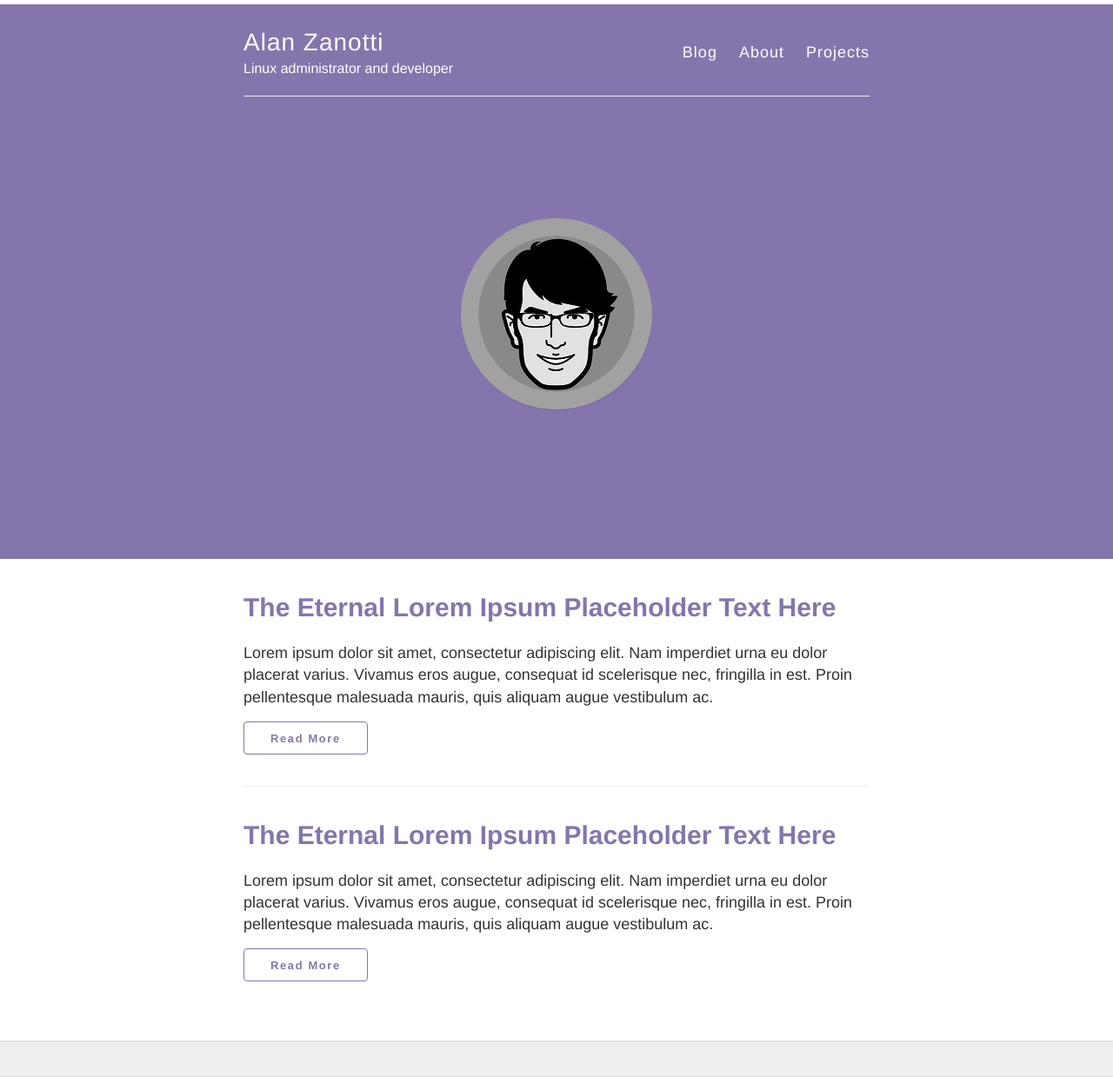
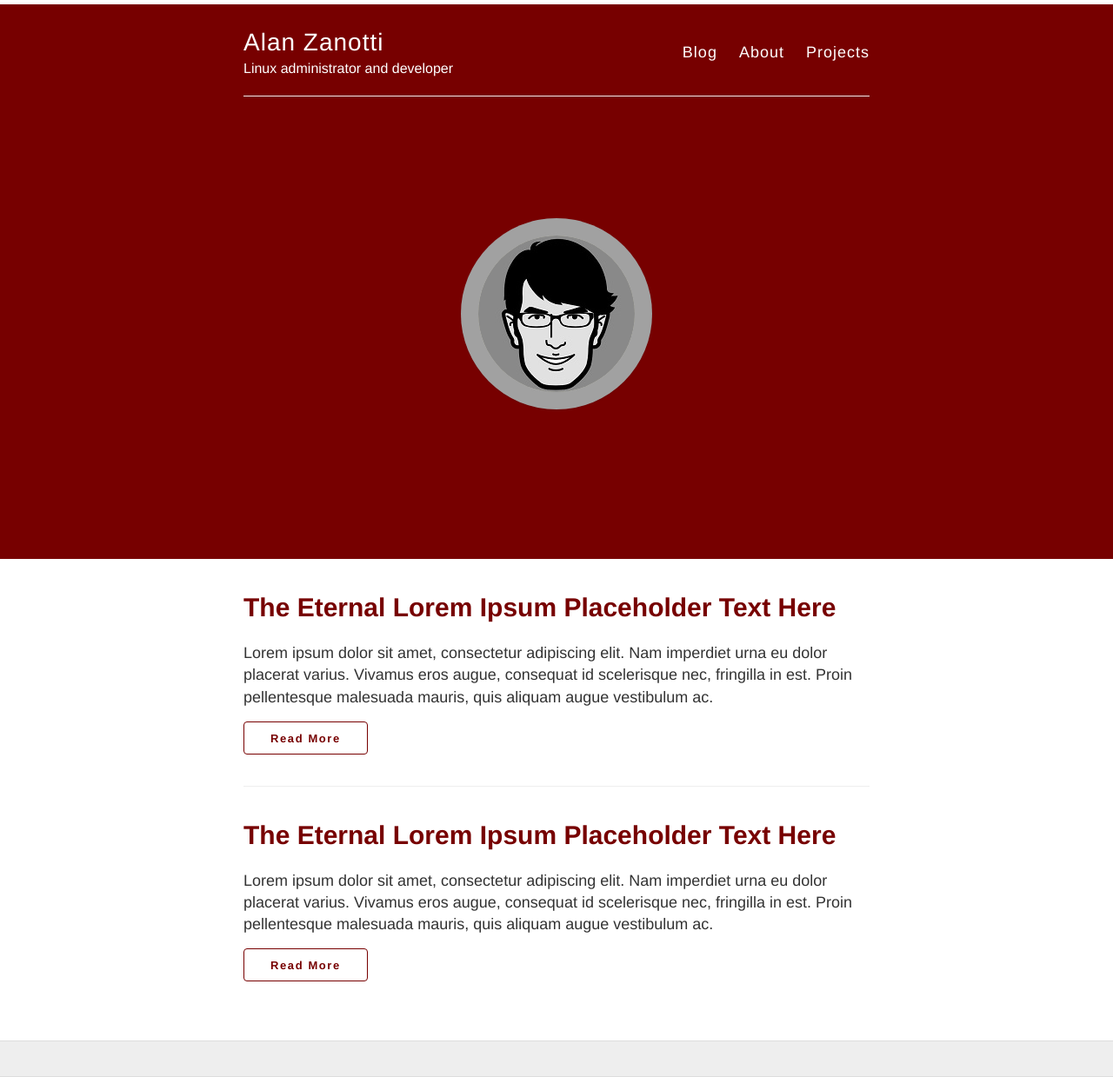
Before and after one commit to ajzanotti/alanzanotti.com, a Jekyll site: the page built from index.html, in a window 1280 px wide. Shown: the whole page at 87% size. Built offline with Jekyll 4.4.1, drawn with Linux system fonts in a browser that asks for light colours; nearby versions of some CDN libraries.

Commit message:
Tweak SASS variables
Alter the site appearance by changing the main theme color (mono-color)
to red and lightening the color of the header links (hl-color).

```diff
--- a/_sass/_variables.scss
+++ b/_sass/_variables.scss
@@ -18,8 +18,8 @@ $blue: #4183C4;
 // Main theme colors
 // Some cool main theme colors(violet:#8476ad;blue:#5cacee;red:#ff7373,#ff6f69;green:#6acf64,#2ddbb3;orange:#ffa268)
 
-$mono-color:#8476ad;                // main theme color(header, links, footer icons, buttons, post-title)
-$hl-color: $darkGray;              // header link color (author name and posted on date) for blog post meta
+$mono-color:#770000;                // main theme color(header, links, footer icons, buttons, post-title)
+$hl-color: $gray;              // header link color (author name and posted on date) for blog post meta
 $navbar-hover-color:$gray;        // navbar hover color (site name and navbar links hover color)
 $link-color: $darkerGray;        // normal hyperlink color other than the ones above.
 
```
